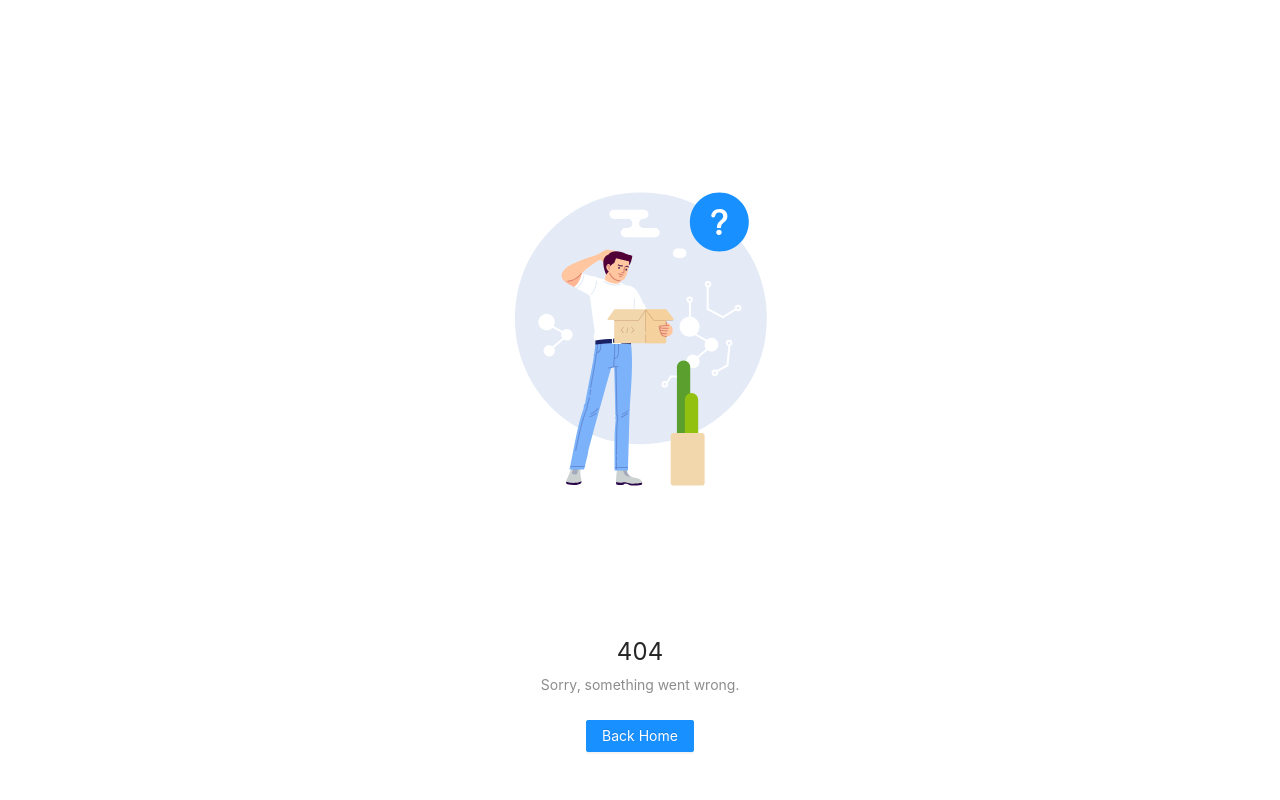
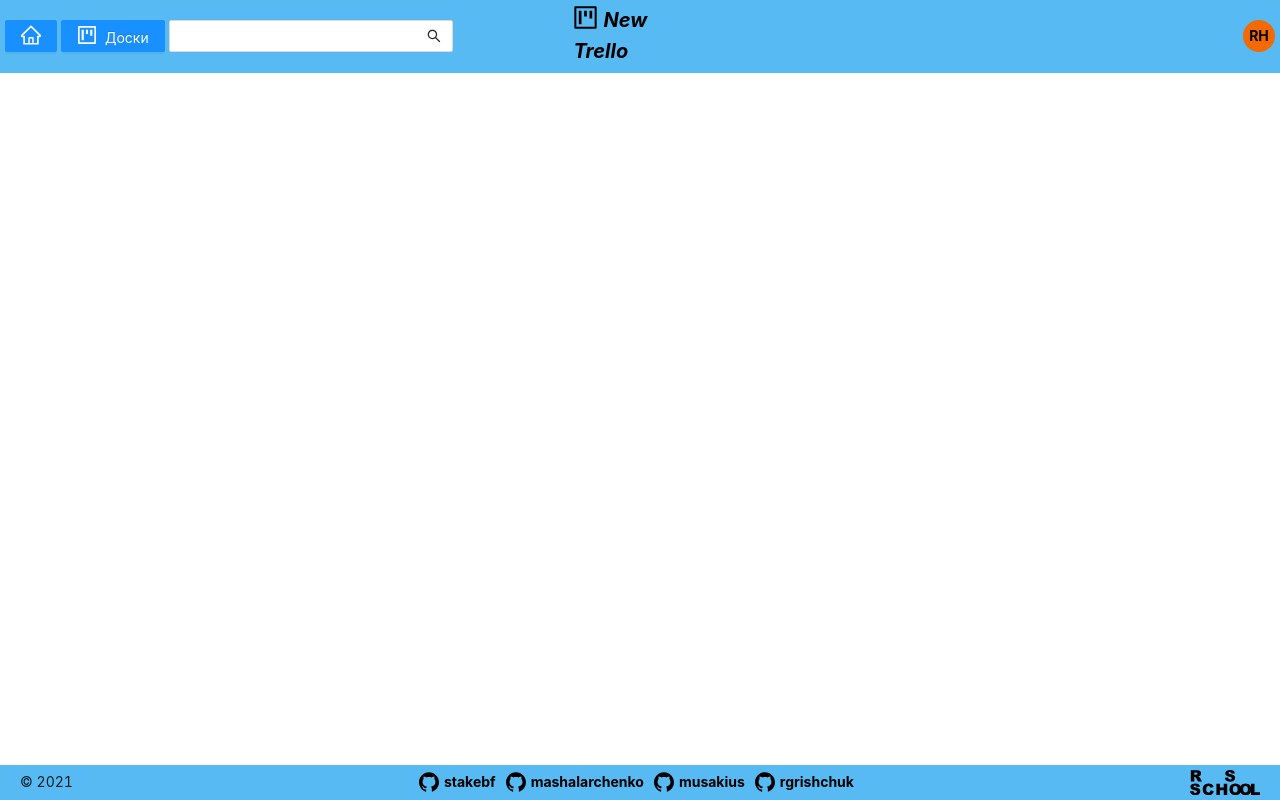
Before and after one commit to stakebf/rsclone, a React (Create React App) app in the folder client/: page /test in a window 1280 px wide. Before the commit this address had no page. Built offline with nearby package versions, Linux system fonts and the light colour scheme.

Commit message:
fix: rename board to testpage

```diff
--- a/client/src/components/App/index.tsx
+++ b/client/src/components/App/index.tsx
@@ -6,7 +6,7 @@
 import Home from '../../pages/Home';
 import Page404 from '../../pages/Page404';
 import BoardPanel from '../BoardPanel';
-import Board from '../../pages/Board';
+import TestPage from '../../pages/TestPage';
 import Profile from '../../pages/Profile';
 // import classes from './App.module.scss';
 
@@ -30,7 +30,7 @@
             return <Profile activeTab={tab} />
           }
         } />
-        <Route path="/board" render={() => <Board />} />
+        <Route path="/test" render={() => <TestPage />} />
         <Route path="/boards" render={() => <Home type="boards" />} />
         <Route path="/login" render={() => <SignInUp type="login" />} />
         <Route path="/register" render={() => <SignInUp type="register" />} />
--- a/client/src/pages/Board/index.tsx
+++ b/client/src/pages/TestPage/index.tsx
@@ -1,5 +1,5 @@
 import React from 'react';
-import classes from './Board.module.scss';
+import classes from './TestPage.module.scss';
 import Header from '../../components/Header';
 import Footer from '../../components/Footer';
 
```
Also changed, not shown: client/src/pages/TestPage/TestPage.module.scss (renamed from client/src/pages/Board/Board.module.scss).
